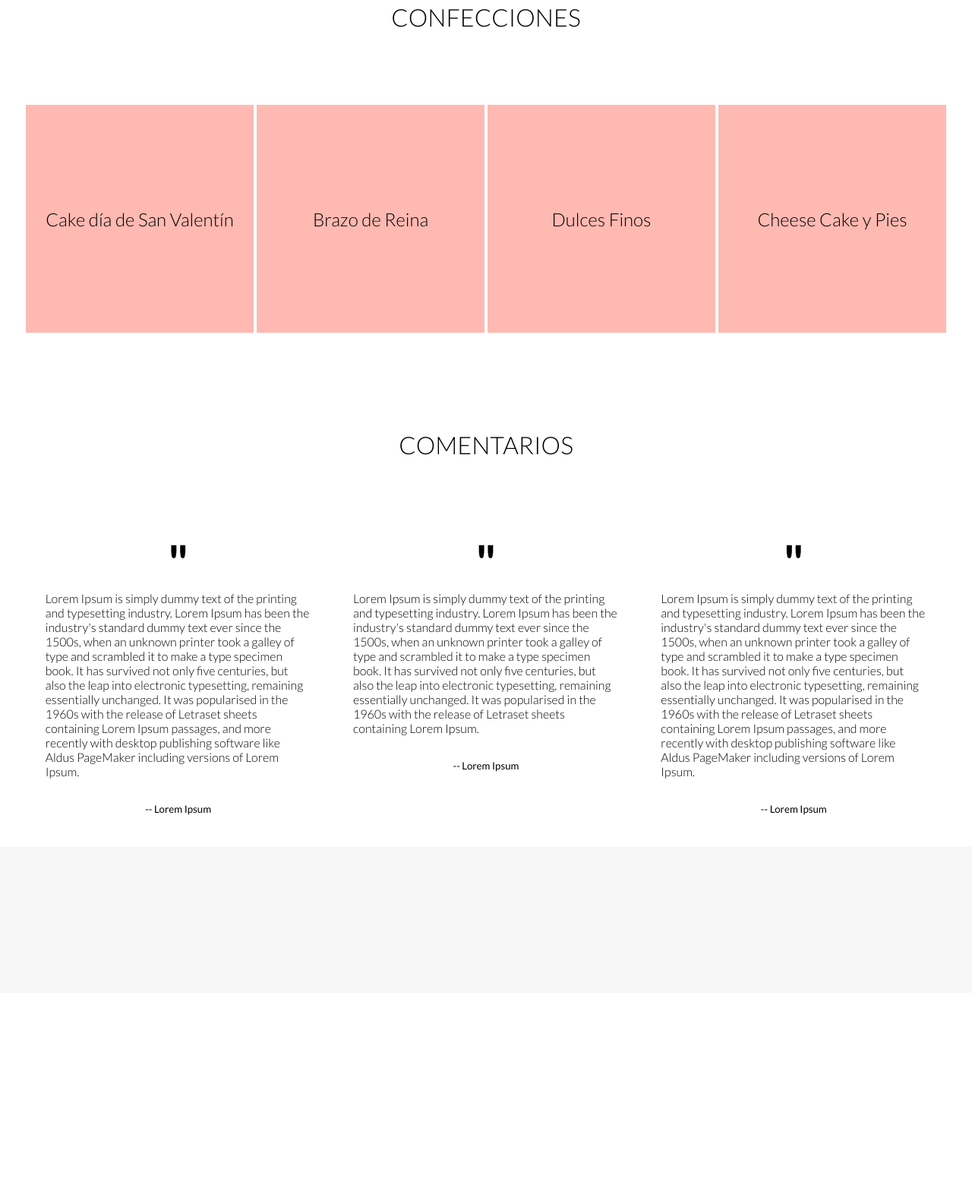
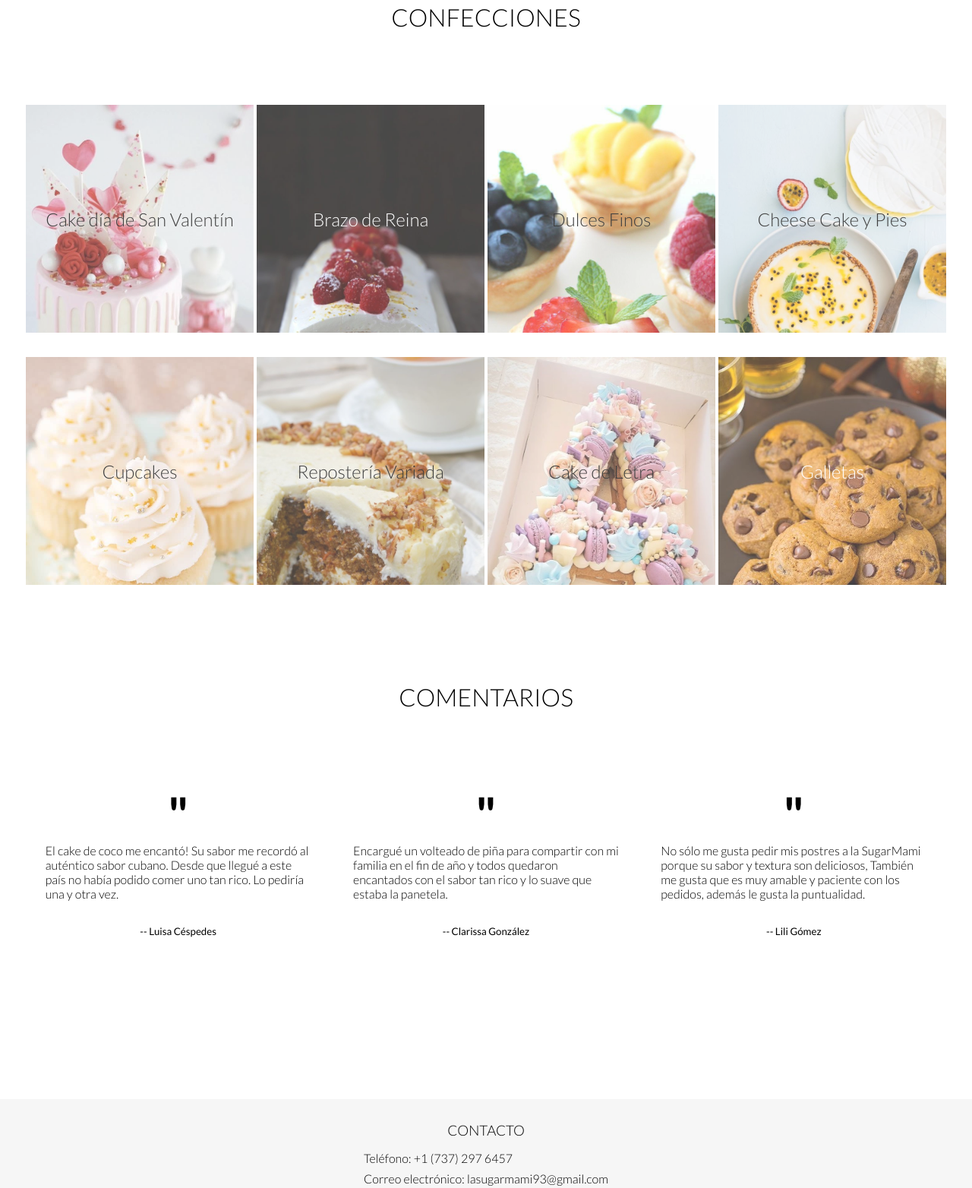
Before and after one commit to mmartinez9312/lasugarmami, a plain HTML site: page index.html in a window 1280 px wide. Shown: the part 829-2393 px from the top of the page at 76% size. Before the commit the page ends 2136 px from the top, so only its background shows below. Drawn offline with Linux system fonts and the light colour scheme.

Commit message:
second commit

```diff
--- a/index.html
+++ b/index.html
@@ -27,18 +27,30 @@
     <section class="section2">
       <h3>CONFECCIONES</h3>
       <div class="section2__categories">
-        <div class="section2__category">
+        <a href="" class="section2__category sanvalentin">
           <p>Cake día de San Valentín</p>
-        </div>
-        <div class="section2__category">
+        </a>
+        <a href="" class="section2__category brazoreina">
           <p>Brazo de Reina</p>
-        </div>
-        <div class="section2__category">
+        </a>
+        <a href="" class="section2__category dulcefino">
           <p>Dulces Finos</p>
-        </div>
-        <div class="section2__category">
+        </a>
+        <a href="" class="section2__category cheesecake">
           <p>Cheese Cake y Pies</p>
-        </div>
+        </a>
+        <a href="" class="section2__category cupcake">
+          <p>Cupcakes</p>
+        </a>
+        <a href="" class="section2__category reposteriavariada">
+          <p>Repostería Variada</p>
+        </a>
+        <a href="" class="section2__category cakeletra">
+          <p>Cake de Letra</p>
+        </a>
+        <a href="" class="section2__category galleta">
+          <p>Galletas</p>
+        </a>
       </div>
     </section>
     <section class="section3">
@@ -47,49 +59,40 @@
         <div class="section3__category">
           <h4>"</h4>
           <p>
-            Lorem Ipsum is simply dummy text of the printing and typesetting
-            industry. Lorem Ipsum has been the industry's standard dummy text
-            ever since the 1500s, when an unknown printer took a galley of type
-            and scrambled it to make a type specimen book. It has survived not
-            only five centuries, but also the leap into electronic typesetting,
-            remaining essentially unchanged. It was popularised in the 1960s
-            with the release of Letraset sheets containing Lorem Ipsum passages,
-            and more recently with desktop publishing software like Aldus
-            PageMaker including versions of Lorem Ipsum.
+            El cake de coco me encantó! Su sabor me recordó al auténtico sabor
+            cubano. Desde que llegué a este país no había podido comer uno tan
+            rico. Lo pediría una y otra vez.
           </p>
-          <h5>-- Lorem Ipsum</h5>
+          <h5>-- Luisa Céspedes</h5>
         </div>
         <div class="section3__category">
           <h4>"</h4>
           <p>
-            Lorem Ipsum is simply dummy text of the printing and typesetting
-            industry. Lorem Ipsum has been the industry's standard dummy text
-            ever since the 1500s, when an unknown printer took a galley of type
-            and scrambled it to make a type specimen book. It has survived not
-            only five centuries, but also the leap into electronic typesetting,
-            remaining essentially unchanged. It was popularised in the 1960s
-            with the release of Letraset sheets containing Lorem Ipsum.
+            Encargué un volteado de piña para compartir con mi familia en el fin
+            de año y todos quedaron encantados con el sabor tan rico y lo suave
+            que estaba la panetela.
           </p>
-          <h5>-- Lorem Ipsum</h5>
+          <h5>-- Clarissa González</h5>
         </div>
         <div class="section3__category">
           <h4>"</h4>
           <p>
-            Lorem Ipsum is simply dummy text of the printing and typesetting
-            industry. Lorem Ipsum has been the industry's standard dummy text
-            ever since the 1500s, when an unknown printer took a galley of type
-            and scrambled it to make a type specimen book. It has survived not
-            only five centuries, but also the leap into electronic typesetting,
-            remaining essentially unchanged. It was popularised in the 1960s
-            with the release of Letraset sheets containing Lorem Ipsum passages,
-            and more recently with desktop publishing software like Aldus
-            PageMaker including versions of Lorem Ipsum.
+            No sólo me gusta pedir mis postres a la SugarMami porque su sabor y
+            textura son deliciosos, También me gusta que es muy amable y
+            paciente con los pedidos, además le gusta la puntualidad.
           </p>
-          <h5>-- Lorem Ipsum</h5>
+          <h5>-- Lili Gómez</h5>
         </div>
       </div>
     </section>
-    <footer class="footer"></footer>
+    <footer class="footer">
+      <div class="footer__contact">
+        <h3>CONTACTO</h3>
+        <p>Teléfono: +1 (737) 297 6457</p>
+        <p>Correo electrónico: lasugarmami93@gmail.com</p>
+      </div>
+      <p>&copy; LaSugarMami - 2023. Todos los derechos reservados.</p>
+    </footer>
     <a href="https://wa.link/wnff10" class="chat">Escríbenos...</a>
     <script src="./main.js"></script>
   </body>
--- a/style.css
+++ b/style.css
@@ -64,11 +64,44 @@
 .section2__category {
   width: 300px;
   height: 300px;
-  background-color: #feb9b2;
   display: flex;
   justify-content: center;
   align-items: center;
   margin-top: 2rem;
+  background-repeat: no-repeat;
+  background-size: cover;
+  opacity: 0.75;
+  text-decoration: none;
+  color: black;
+}
+.section2__category:hover {
+  opacity: 1;
+}
+.cheesecake {
+  background-image: url("./images/cheesecake.jpeg");
+}
+.brazoreina {
+  background-image: url("./images/brazoreina.jpeg");
+  color: white;
+}
+.sanvalentin {
+  background-image: url("./images/sanvalentin.jpeg");
+}
+.dulcefino {
+  background-image: url("./images/dulcefino.jpeg");
+}
+.reposteriavariada {
+  background-image: url("./images/reposteriavariada.jpeg");
+}
+.cupcake {
+  background-image: url("./images/cupcake.jpeg");
+}
+.cakeletra {
+  background-image: url("./images/cakeletra.jpeg");
+}
+.galleta {
+  background-image: url("./images/galleta.jpeg");
+  color: white;
 }
 .section2__category > p {
   font-size: 1.5rem;
@@ -110,6 +143,24 @@
 .footer {
   height: 12rem;
   background-color: #f6f6f6;
+  display: flex;
+  flex-direction: column;
+  justify-content: center;
+  align-items: center;
+}
+.footer > p {
+  font-size: 0.8rem;
+  margin-top: 2rem;
+  font-weight: 200;
+}
+.footer__contact > h3 {
+  margin-bottom: 1rem;
+  font-weight: 300;
+  text-align: center;
+}
+.footer__contact > p {
+  font-weight: 300;
+  margin-top: 0.5rem;
 }
 .chat {
   position: fixed;
```
Also changed, not shown: images/brazoreina.jpeg (added), images/cakeletra.jpeg (added), images/cheesecake.jpeg (added), images/cupcake.jpeg (added), images/dulcefino.jpeg (added), images/galleta.jpeg (added), images/reposteriavariada.jpeg (added), images/sanvalentin.jpeg (added).
